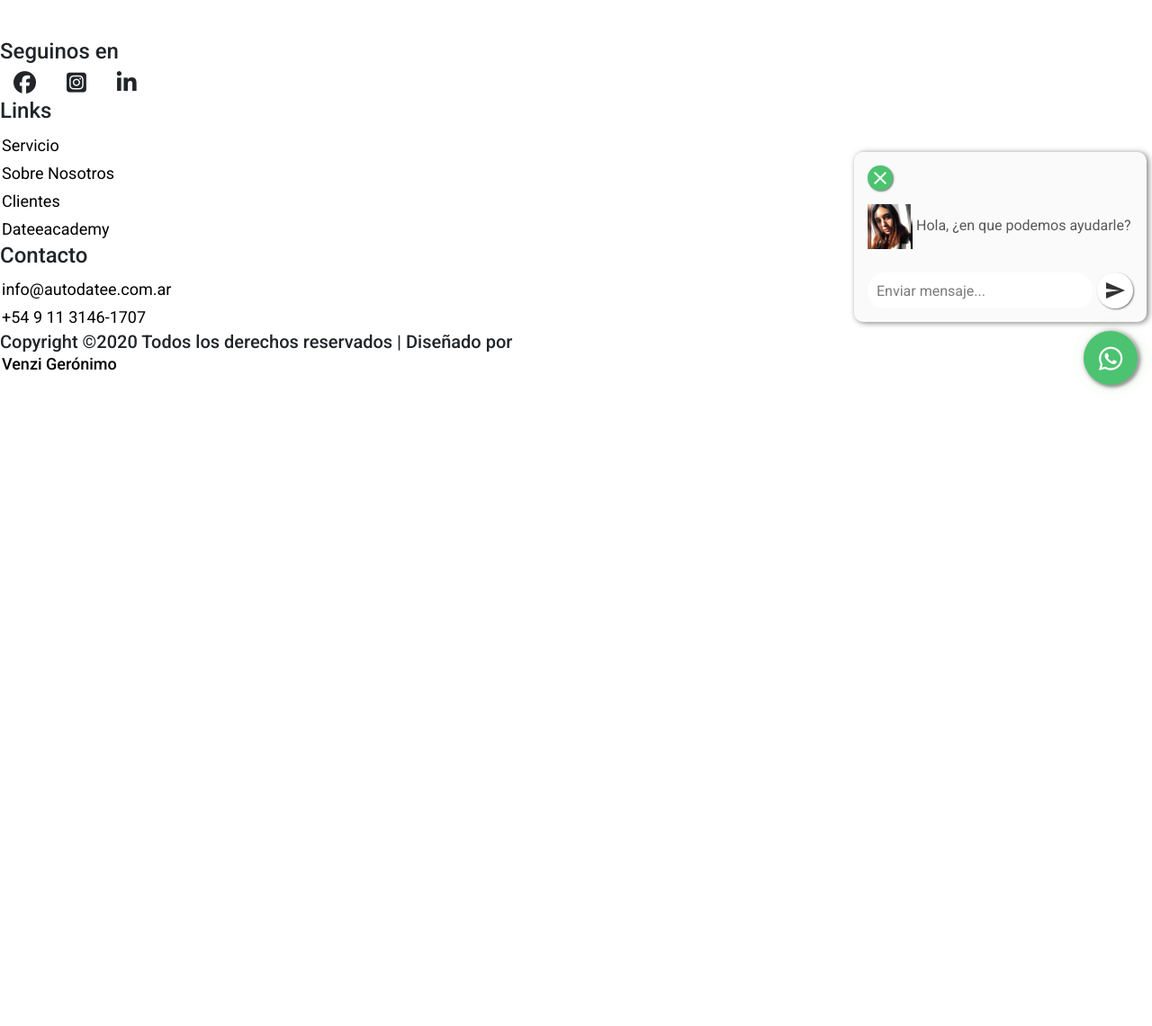
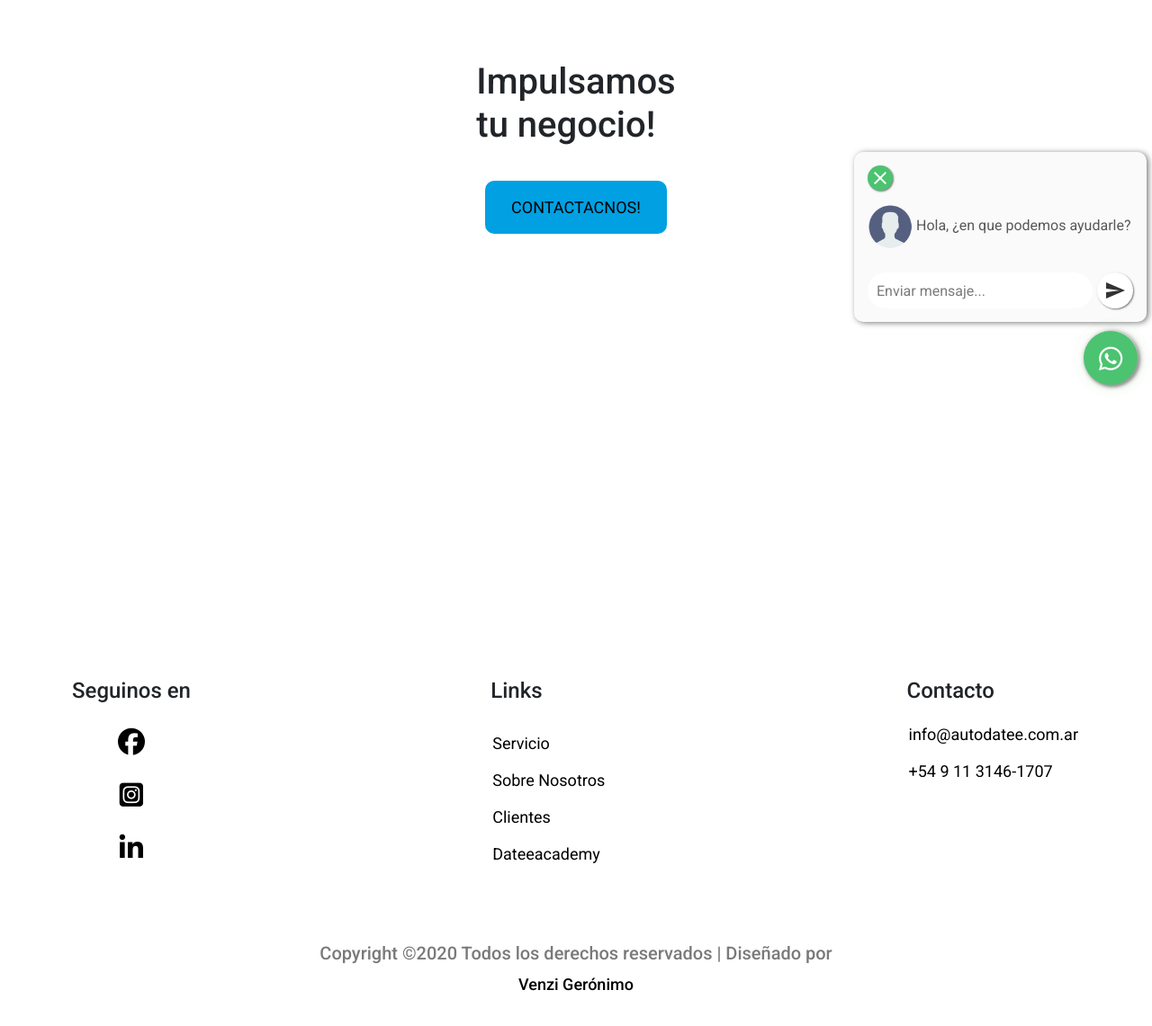
Before and after one commit to GeronimoVenzi/autodatee, a website: page index.html in a window 1280 px wide. Shown: the part 357-1498 px from the top of the page at 90% size. Before the commit the page ends 800 px from the top, so only its background shows below. Drawn offline with nearby package versions, Linux system fonts and the light colour scheme.

Commit message:
estilos footer

```diff
--- a/css/style.css
+++ b/css/style.css
@@ -91,6 +91,7 @@ body {
   list-style: none;
   color: black;
   font-size: 18px;
+  margin-top: 0.625rem;
   padding: 2px;
 }
 
@@ -271,34 +272,43 @@ body {
 
 }
 
-.widget {
-  display: -webkit-box;
-  display: -ms-flexbox;
+.title {
   display: flex;
   align-items: center;
   justify-content: center;
   flex-direction: column;
+  margin-top: 200px;
   padding: 4rem;
 }
 
-.widget h3 {
-  font-size: 2rem;
+.title-text {
+  font-size: 2.5rem;
 }
 
 .button {
+
   background: var(--primary-light-blue);
   border: 2px solid var(--primary-light-blue);
   border-radius: 10px;
   color: white;
-  padding: 10px 20px;
-  text-align: center;
+  margin-top: 30px;
   font-size: 20px;
+  padding: 2px 25px ;
 }
 
 .button:hover {
   transition: all .4s linear;
+  border: 2px solid var(--primary-light-blue);
   background: white;
   color: black;
+}
+
+.button a {
+  text-align: center;
+  text-decoration: none;
+  list-style: none;
+  color: black;
+  margin-bottom: 10px;
 }
 
 .section {
@@ -316,8 +326,6 @@ body {
 }
 
 .cards {
-  display: -webkit-box;
-  display: -ms-flexbox;
   display: flex;
   align-items: center;
   justify-content: space-around;
@@ -325,16 +333,68 @@ body {
   margin: 50px;
 }
 
-.footer-redes {
-  display: -webkit-box;
-  display: -ms-flexbox;
+.footer {
+  width: 100%;
+  padding: 50px 0;
+  background-size: cover;
+}
+
+.footer-data {
+  display: flex;
+  flex-wrap: wrap;
+  justify-content: space-between;
+  max-width: 1200px;
+  margin: auto;
+  margin-top: 100px;
+}
+
+.footer-data-box {
   display: flex;
   flex-direction: column;
-  justify-content: center;
+  padding: 40px;
 }
 
-.footer-redes i {
-  font-size: 25px;
-  padding: 0 15px;
+.footer-links-a {
+  margin-top: 10px;
+  color: #7a7a7a;
+  font-weight: 400;
 }
-/*# sourceMappingURL=style.css.map */
+
+.footer-links-a:hover {
+  opacity: 0.8;
+}
+
+.footer-redes-icons {
+  width: 100%;
+  display: flex;
+  flex-direction: column;
+  align-items: center;
+  justify-content: space-between;
+}
+
+.footer-redes-icons a {
+  text-decoration: none;
+  list-style: none;
+  gap: 2rem;
+  color: black;
+  font-size: 30px;
+  margin-top: 10px;
+}
+
+.footer-copyright {
+  max-width: 1200px;
+  margin: auto;
+  text-align: center;
+  padding: 0 40px;
+}
+
+.footer-copyright-text {
+  margin-top: 40px;
+  color: #7a7a7a;
+}
+
+.footer-copyright-text a:hover {
+  text-decoration: none;
+  list-style: none;
+  color: var(--secondary-purple);
+}
--- a/index.html
+++ b/index.html
@@ -65,7 +65,7 @@
             <i class="material-icons icon-font-color">close</i>
           </button>
           <p>
-            <img src="./images/avatar.jpg" width="50" /> Hola, ¿en que podemos
+            <img src="./images/avatar.png" width="50" /> Hola, ¿en que podemos
             ayudarle?
           </p>
         </div>
@@ -87,6 +87,11 @@
         </div>
       </button>
       <div class="circle-anime"></div>
+    </div>
+
+    <div class="title">
+      <h1 class="title-text"><span>Impulsamos <br/> tu negocio!</span></h1>
+      <botton class="button btn-primary"><a href="./views/contacto.html">CONTACTACNOS!</a></botton>
     </div>
 
 
@@ -142,21 +147,21 @@
     <footer class="footer">
       <img src="./images/autodatee-blanco.png" class="footer-img" />
       <div class="footer-data">
-        <div class="footer-redes">
+        <div class="footer-data-box">
           <h4 class="subtitle">Seguinos en</h4>
           <div class="footer-redes-icons">
-            <i class="fab fa-facebook">
-              <a href="https://www.facebook.com/autodatee/"></a>
-            </i>
-            <i class="fab fa-instagram-square">
-              <a href="https://www.facebook.com/autodatee/"></a>
-            </i>
-            <i class="fab fa-linkedin-in">
-              <a href="https://www.linkedin.com/company/autodatee/"></a>
-            </i>
+            <a href="https://www.facebook.com/autodatee/">
+              <i class="fab fa-facebook"></i>
+            </a>
+            <a href="https://www.facebook.com/autodatee/">
+              <i class="fab fa-instagram-square"></i>
+            </a>
+            <a href="https://www.linkedin.com/company/autodatee/">
+              <i class="fab fa-linkedin-in"></i>
+            </a>
           </div>
         </div>
-        <div class="footer-links">
+        <div class="footer-data-box">
           <h4 class="subtitle">Links</h4>
           <div class="footer-links-a">
             <a href="./views/servicio.html">Servicio</a>
@@ -165,20 +170,20 @@
             <a href="./views/datee-academy.html">Dateeacademy</a>
           </div>
         </div>
-        <div class="footer-contact">
+        <div class="footer-data-box">
             <h4 class="subtitle">Contacto</h4>
-            <div class="footer-contact-f">
+            <div class="footer-data-contact">
                 <a href=""mailto:info@autodatee.com.ar">info@autodatee.com.ar</a>
                 <a href="tel:+54%209%2011%203146-1707">+54 9 11 3146-1707</a>
             </div>
         </div>
-        <div class="footer-heading">
-            <h5 class="copy">
-                Copyright ©2020 Todos los derechos reservados | Diseñado por
-                <a href="https://github.com/GeronimoVenzi">Venzi Gerónimo</a>
-            </h5>
-        </div>
       </div>
+      <div class="footer-copyright">
+        <h5 class="footer-copyright-text">
+            Copyright ©2020 Todos los derechos reservados | Diseñado por
+            <a href="https://github.com/GeronimoVenzi">Venzi Gerónimo</a>
+        </h5>
+    </div>
     </footer>
     <script src="./js/main.js"></script>
     <script src="./js/whatsapp.js"></script>
```
Also changed, not shown: views/contacto.html (+1 -1 lines), images/avatar.jpg (deleted), images/avatar.png (added), package.json (line endings or trailing spaces).
